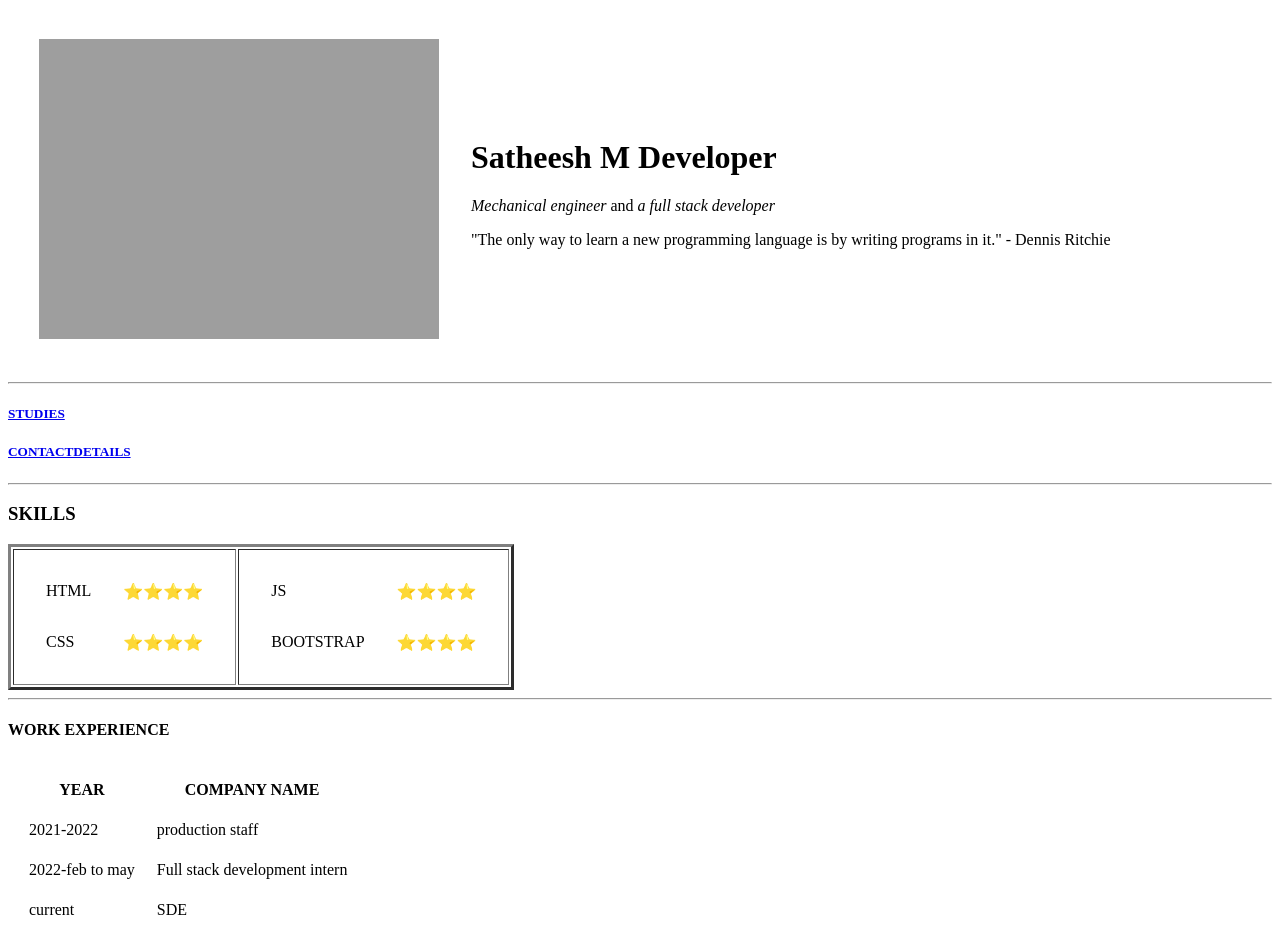
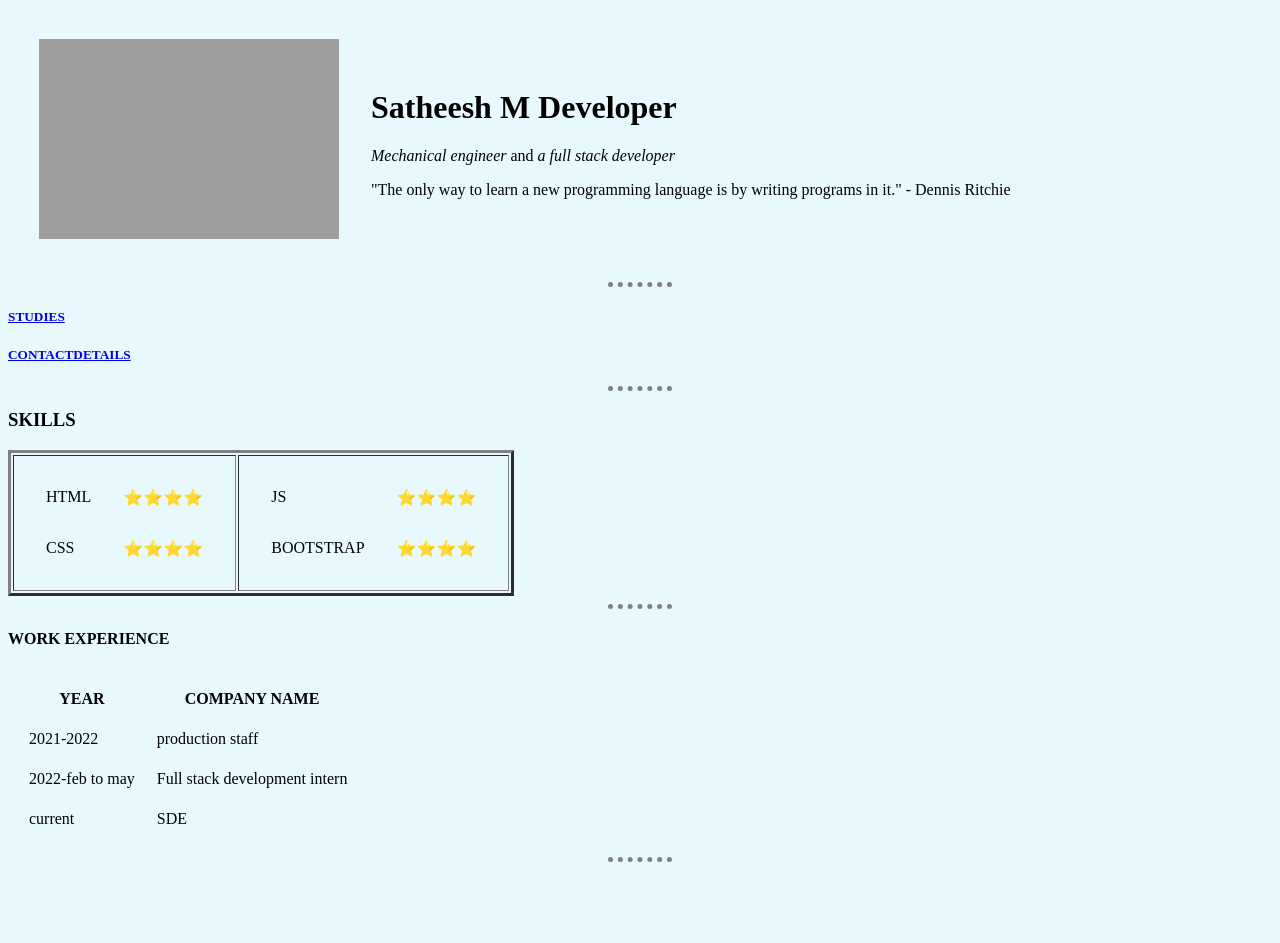
Before and after one commit to satheeshmuthusamy/profileproject, a plain HTML site: page HTML/index.html in a window 1280 px wide. Shown: the top 943 px of the page. After the commit the page ends 870 px from the top, so only its background shows below. Drawn offline with Linux system fonts and the light colour scheme; the site is published under a folder, as on GitHub Pages, so addresses that start at the root find nothing.

Commit message:
profileproject

```diff
--- a/HTML/index.html
+++ b/HTML/index.html
@@ -7,14 +7,14 @@
     <meta http-equiv="X-UA-Compatible" content="IE=edge">
     <meta name="viewport" content="width=device-width, initial-scale=1.0">
     <title>PROFILE</title>
-    <link rel="stylesheet" href="/css/style.css">
+    <link rel="stylesheet" href="css/style.css">
 </head>
 
 
 <body>
     <table cellspacing="30">
         <tr>
-            <td><img src="profileimg.png" alt="SatheeshImage" /></td>
+            <td><img src="images/profileimg.png" alt="SatheeshImage" /></td>
             <td>
                 <h1>Satheesh M Developer</h1>
                 <p><i>Mechanical engineer</i> and
```
Also changed, not shown: HTML/css/style.css (renamed from css/style.css), 1 other file.
